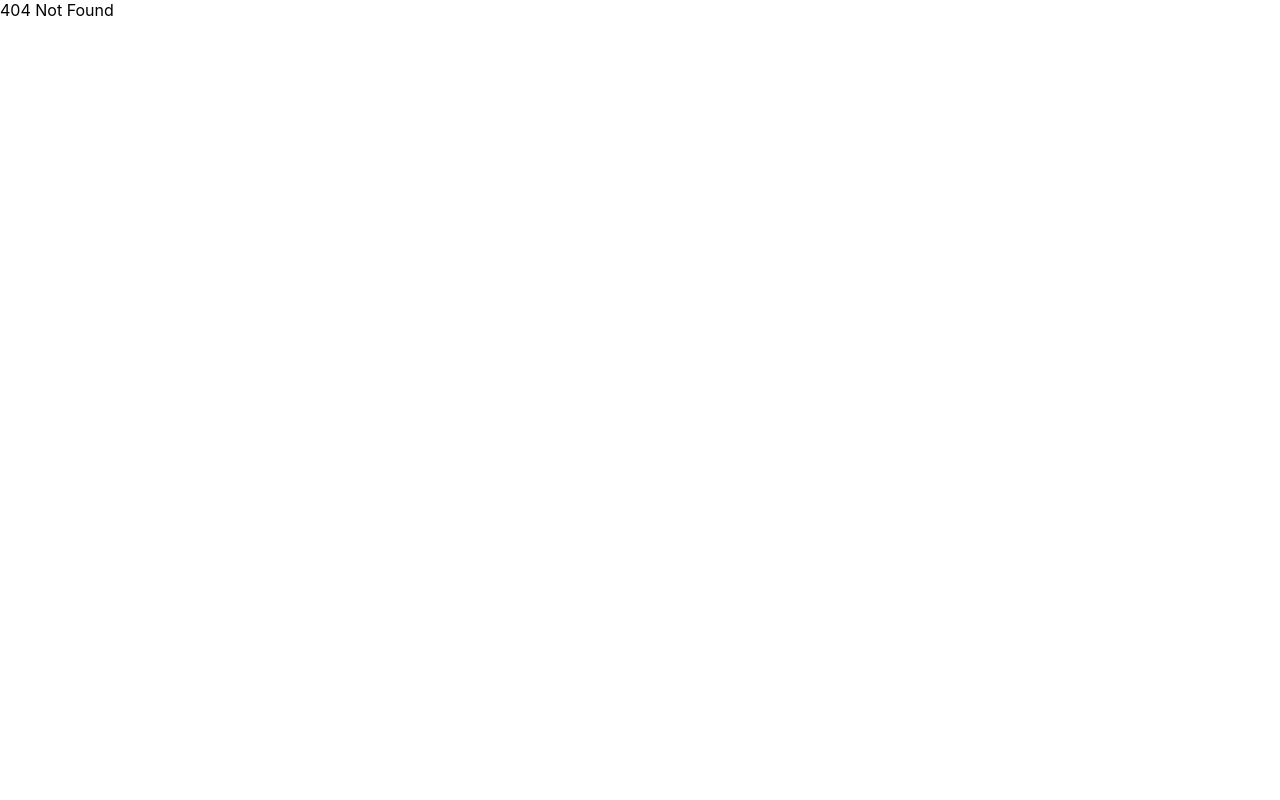
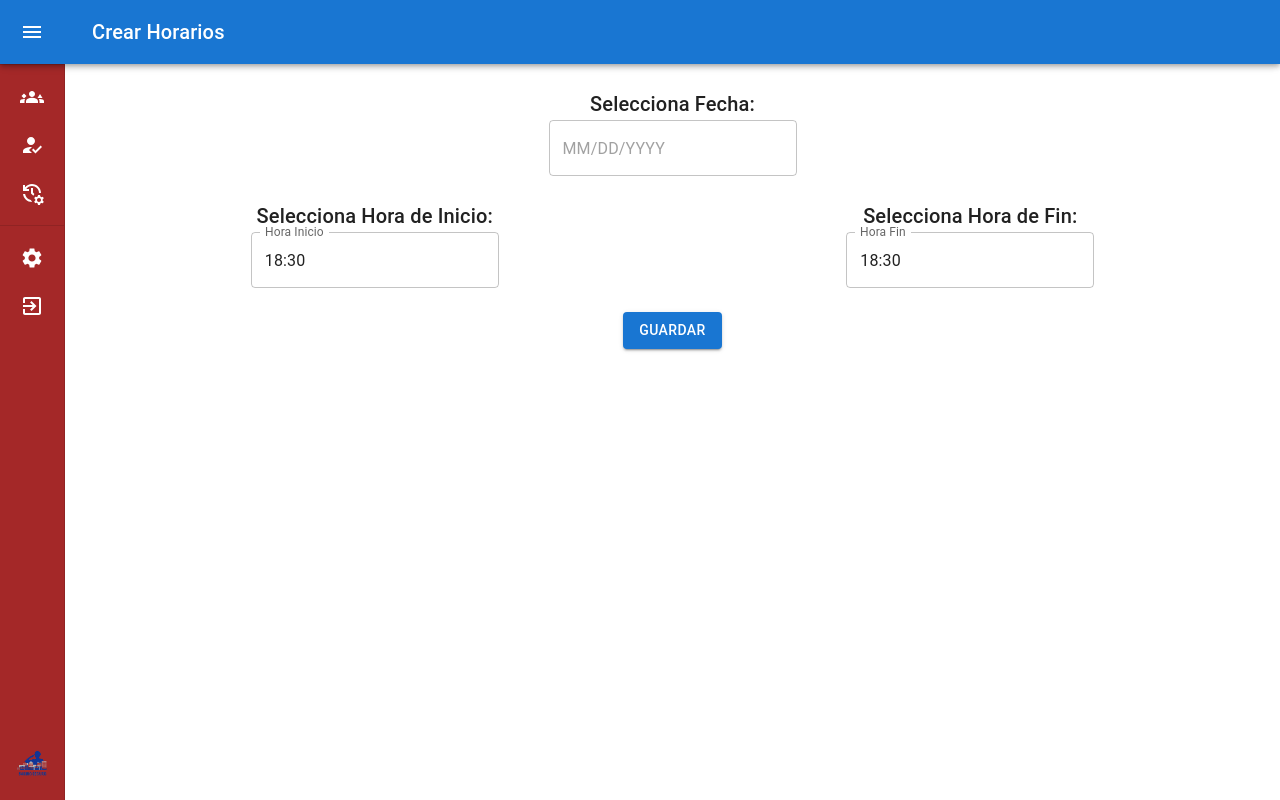
Before and after one commit to elsujeto866/Brigadas_de_Seguridad, a React (Create React App) app: page /crear-horarios in a window 1280 px wide. Before the commit this address had no page. Built offline with nearby package versions, Linux system fonts and the light colour scheme.

Commit message:
cambios realizados del login y horarios

```diff
--- a/src/App.js
+++ b/src/App.js
@@ -4,6 +4,9 @@ import NotFoundPage from "./pages/NotFoundPage";
 import AdministrarGruposPage from "./pages/AdministrarGruposPage";
 import AdministrarUsuarioPage from "./pages/AdministrarUsuarioPage";
 import EditarGrupoPage from "./pages/EditarGrupoPage";
+
+import CrearHorariosPage from "./pages/CrearHorariosPage";
+
 import {
   BrowserRouter as Router,
   Routes,
@@ -19,6 +22,9 @@ export default function App() {
         <Route path="/administrar-usuarios" element={<AdministrarUsuarioPage/>}/>
         <Route path="/crear-grupo" element={<CrearGrupoPage/>}/>
         <Route path="/editar-grupo" element={<EditarGrupoPage/>}/>
+
+        <Route path="/crear-horarios" element={<CrearHorariosPage/>}/>
+
         <Route path="*" element={<NotFoundPage/>}/>
       </Routes>
     </Router>
--- /dev/null
+++ b/src/components/CrearHorarios.jsx
@@ -0,0 +1,47 @@
+import * as React from 'react';
+import dayjs from 'dayjs';
+import Grid from '@mui/material/Grid';
+import Typography from '@mui/material/Typography';
+import { AdapterDayjs } from '@mui/x-date-pickers/AdapterDayjs';
+import { TimePicker } from '@mui/x-date-pickers/TimePicker';
+import { LocalizationProvider } from '@mui/x-date-pickers/LocalizationProvider';
+import { DatePicker } from '@mui/x-date-pickers/DatePicker';
+import BotonGeneral from './BotonGeneral';
+
+export default function CrearHorarios() {
+  return (
+    <LocalizationProvider dateAdapter={AdapterDayjs}>
+      <Grid container spacing={3} justifyContent="center">
+
+        <Grid item xs={12} sx={{ textAlign: 'center' }}>
+          <Typography variant="h6">Selecciona Fecha:</Typography>
+          <DatePicker />
+        </Grid>
+
+        <Grid item container spacing={3}>
+
+          <Grid item xs={6} sx={{ textAlign: 'center' }}>
+            <Typography variant="h6" align="center">Selecciona Hora de Inicio:</Typography>
+            <TimePicker
+              label="Hora Inicio"
+              defaultValue={dayjs('2022-04-17T18:30')}
+              ampm={false}
+            />
+          </Grid>
+
+          <Grid item xs={6} sx={{ textAlign: 'center' }}>
+            <Typography variant="h6" align="center">Selecciona Hora de Fin:</Typography>
+            <TimePicker
+              label="Hora Fin"
+              defaultValue={dayjs('2022-04-17T18:30')}
+              ampm={false}
+            />
+          </Grid>
+        </Grid>
+        <Grid item xs={12} sx={{ textAlign: 'center' }}>
+          <BotonGeneral texto="Guardar" />
+        </Grid>
+      </Grid>
+    </LocalizationProvider>
+  );
+}
--- a/src/components/ValidarUsuario.jsx
+++ b/src/components/ValidarUsuario.jsx
@@ -13,9 +13,23 @@ import {
 import Box from "@mui/material/Box";
 
 function ValidarUsuario() {
+
   const datosUsuarios = [
-    { id: 1, nombre: "Mario", telefono: 9897789, direccion: "Quito" },
+    { id: 1, nombre: "Mario", cedula: 178929381, telefono: 9897789, email: "copito@gmail.com" },
+    { id: 2, nombre: "Copo", cedula: 178929382, telefono: 9897739, email: "copito123@gmail.com" }
   ];
+
+  const handleAceptarUsuario = (id) => {
+    // Lógica para aceptar usuario con el ID proporcionado
+    console.log(`Usuario aceptado: ${id}`);
+  };
+
+  const handleRechazarUsuario = (id) => {
+    // Lógica para rechazar usuario con el ID proporcionado
+    console.log(`Usuario rechazado: ${id}`);
+  };
+
+
   return (
     <div>
       <Grid sx={{ marginTop: "80px" }}>
@@ -25,8 +39,10 @@ function ValidarUsuario() {
               <TableRow>
                 <TableCell>ID</TableCell>
                 <TableCell>Nombre</TableCell>
+                <TableCell>Cedula</TableCell>
                 <TableCell>Teléfono</TableCell>
-                <TableCell>Dirección</TableCell>
+                <TableCell>Email</TableCell>
+                <TableCell>Opciones</TableCell>
               </TableRow>
             </TableHead>
             <TableBody>
@@ -34,8 +50,26 @@ function ValidarUsuario() {
                 <TableRow key={usuario.id}>
                   <TableCell>{usuario.id}</TableCell>
                   <TableCell>{usuario.nombre}</TableCell>
+                  <TableCell>{usuario.cedula}</TableCell>
                   <TableCell>{usuario.telefono}</TableCell>
-                  <TableCell>{usuario.direccion}</TableCell>
+                  <TableCell>{usuario.email}</TableCell>
+                  <TableCell>
+                    <Box sx={{ display: "flex", flexDirection: "column" }}>
+
+                      <Box sx={{ mt: 1 }}> {/* Agregar margen top */}
+                        <BotonGeneral
+                          texto="Aceptar Usuario"
+                          onClick={() => handleAceptarUsuario(usuario.id)}
+                        />
+                      </Box>
+                      <Box sx={{ mt: 1 }}> {/* Agregar margen top */}
+                        <BotonGeneral
+                          texto="Rechazar Usuario"
+                          onClick={() => handleRechazarUsuario(usuario.id)}
+                        />
+                      </Box>
+                    </Box>
+                  </TableCell>
                 </TableRow>
               ))}
             </TableBody>
@@ -43,9 +77,6 @@ function ValidarUsuario() {
         </TableContainer>
       </Grid>
 
-      <Box sx={{ display: "flex", justifyContent: "center", my: 2 }}>
-        <BotonGeneral texto="Verificar Miembro" />
-      </Box>
     </div>
   );
 }
--- /dev/null
+++ b/src/pages/CrearHorariosPage.jsx
@@ -0,0 +1,13 @@
+import React from 'react';
+import ContenedorGeneral from '../components/ContenedorGeneral';
+import CrearHorarios from '../components/CrearHorarios';
+
+function CrearHorariosPage() {
+  return (
+    <div>
+        <ContenedorGeneral titulo="Crear Horarios" contenedor={<CrearHorarios/>}/>
+    </div>
+  )
+}
+
+export default CrearHorariosPage
--- a/src/pages/SignInSide.jsx
+++ b/src/pages/SignInSide.jsx
@@ -1,4 +1,5 @@
 import * as React from 'react';
+import { Link as RouterLink, useNavigate } from 'react-router-dom';
 import Button from '@mui/material/Button';
 import CssBaseline from '@mui/material/CssBaseline';
 import TextField from '@mui/material/TextField';
@@ -24,32 +25,54 @@ const theme = createTheme({
   },
 });
 
+//de prueba este admin
+const adminCredentials = {
+  username: 'admin',
+  password: 'admin123',
+};
+//
+
 export default function SignInSide() {
 
-  /*const navigate = useNavigate();
+  ///funcionamiento del login
+  const [username, setUsername] = React.useState('');
+  const [password, setPassword] = React.useState('');
+  const [error, setError] = React.useState(false);
+  const navigate = useNavigate();
 
-  const [open, setOpen] = React.useState(false);
-
-  const handleIrAOtraInterfaz = () => {
-    // Cambia el estado open a true para cerrar la interfaz de SignInSide
-    setOpen(true);
-    // Realiza la redirección a ValidacionUsuarios
-    navigate('/components/ValidacionUsuarios');
-  };*/
-
+  const handleLogin = () => {
+    if (username === adminCredentials.username && password === adminCredentials.password) {
+      // Iniciar sesión exitosa, redirigir a la página de Crear Horarios
+      navigate("/administrar-usuarios");
+    } else {
+      // Error de inicio de sesión, mostrar mensaje de acceso denegado
+      setError(true);
+    }
+  };
+  ///
 
   return (
     <ThemeProvider theme={theme}>
       <Grid container component="main" sx={{ height: '100vh', backgroundColor: '#093170' }}>
       <CssBaseline />
+
         <Grid className='contenedor1' item xs={6} sm={4} md={7} align='center'>
           <img src={barrio} alt="Logo"
             style={{ width: '100%', maxWidth: '290px', marginTop: '80px', marginBottom:'20px', display: 'block' }}/>
           <Typography variant="h4" align="center" paragraph style={{ color: 'white', margin:'30px' }}> Bienvenido a la Plataforma </Typography>
             <div style={{ display: 'flex', flexDirection: 'row', alignItems: 'center', justifyContent: 'center' }}>
-              <Button variant="contained" color="primary" style={{ borderRadius:'100px' }}> <FacebookIcon /> </Button>
-              <Button variant="contained" color="primary" style={{ marginBottom: '10px', margin:'20px', borderRadius:'100px' }}> <InstagramIcon /> </Button>
-              <Button variant="contained" color="primary" style={{ borderRadius:'100px' }}> <GoogleIcon /> </Button>
+              <Button variant="contained" color="primary" style={{ borderRadius:'100px' }}
+              component={RouterLink}
+              to="https://www.facebook.com/"
+              target="_blank"> <FacebookIcon /> </Button>
+              <Button variant="contained" color="primary" style={{ marginBottom: '10px', margin:'20px', borderRadius:'100px' }}
+              component={RouterLink}
+              to="https://www.instagram.com/"
+              target="_blank"> <InstagramIcon /> </Button>
+              <Button variant="contained" color="primary" style={{ borderRadius:'100px' }}
+              component={RouterLink}
+              to="https://www.google.com/"
+              target="_blank"> <GoogleIcon /> </Button>
             </div>
         </Grid>
 
@@ -71,10 +94,15 @@ export default function SignInSide() {
             <Box component="form" noValidate  sx={{ mt: 2 }}>
               <Grid container>
                 <label style={{color:'white'}}><b>Usuario</b></label>
-                <TextField margin="normal" variant='filled' required fullWidth id="usuario" label="Usuario" name="usuario" autoFocus />
+
+                <TextField margin="normal" variant='filled' required fullWidth id="usuario" label="Usuario" name="usuario" autoFocus
+                value={username}
+                onChange={(e) => setUsername(e.target.value)} />
                 <Link href="#" variant="body2"> Olvidaste tu usuario? </Link>
 
-                <TextField margin="normal" variant='outlined' required fullWidth name="password" label="Password" type="password" id="password" autoComplete="current-password" />
+                <TextField margin="normal" variant='outlined' required fullWidth name="password" label="Password" type="password" id="password" autoComplete="current-password"
+                value={password}
+                onChange={(e) => setPassword(e.target.value)}/>
                 <Link href="#" variant="body2"> olvidaste tu password? </Link>
               </Grid>
 
@@ -85,8 +113,16 @@ export default function SignInSide() {
               />
               </Grid>
 
-              <Button type="submit" fullWidth variant="contained" sx={{ mt: 3, mb: 2 }} style={{ borderRadius:'80px' }} > <b>LOGIN</b>
+              {error && (
+                <Typography variant="body2" color="error" align="center" gutterBottom>
+                  Nombre de usuario o contraseña incorrectos.
+                </Typography>
+              )}
 
+              <Button type="submit" fullWidth variant="contained" sx={{ mt: 3, mb: 2 }} style={{ borderRadius:'80px' }}
+              onClick={handleLogin}
+              >
+              <b>LOGIN</b>
               </Button>
 
 
```
